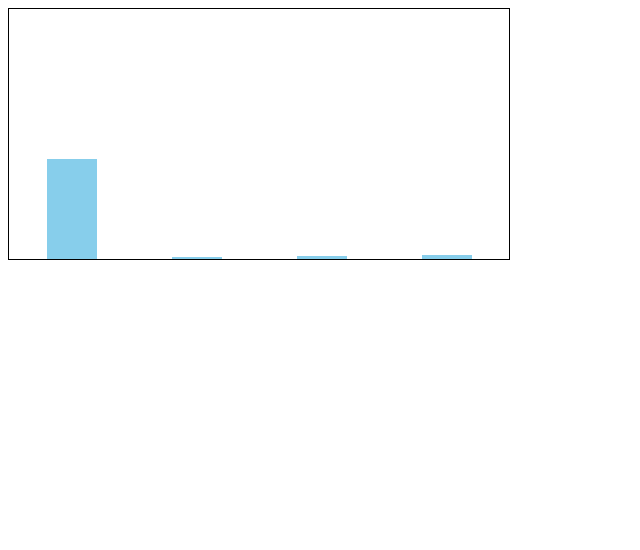
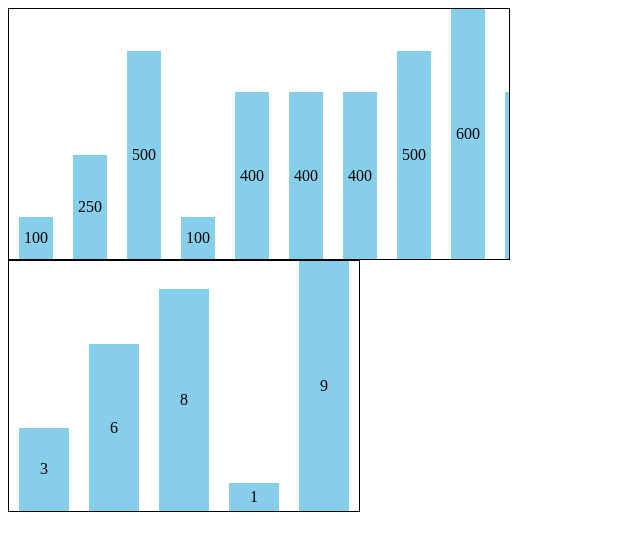
Before and after one commit to anthonycampbell/bar-chart, a website: page index.html in a window 1280 px wide. Shown: the whole page, without its empty margins (0-640 px from the left). Drawn offline with nearby package versions, Linux system fonts and the light colour scheme.

Commit message:
Basic functionality is implemented. This API will append a bar graph to an html document given a list of values for the bars.

```diff
--- a/index.html
+++ b/index.html
@@ -10,6 +10,7 @@
 
 <body>
   <div id="demo"></div>
+  <div id="demo1"></div>
   <script>main()</script>
 </body>
 </html>
--- a/script.js
+++ b/script.js
@@ -1,25 +1,32 @@
-function main() {
-  let data = [100, 2, 3, 4];
-  let options = {};
-  let demo = $("#demo");
-  drawBarChart(data, options, demo);
+function makeBars(data, options, barChart){
+  let bars = [];
+  let bar;
+  let maxHeight = 0;
+  for (let i = 0; i < data.length; i++) {
+    bar = $('<span class="bar"></span>');
+    bars.push({element: bar, height: data[i]});
+    if (data[i] > maxHeight){
+      maxHeight = data[i];
+    }
+  }
+  for (bar of bars) {
+    bar.element.text(bar.height)
+    bar.element.height((bar.height/maxHeight)*250);
+    barChart.append(bar.element);
+  }
 }
-
 function drawBarChart(data, options, element) {
   let barChart = $('<div class="bar-chart"></div>');
   makeBars(data, options, barChart);
   element.append(barChart);
 }
-
-function makeBars(data, options, barChart){
-  let bars = [];
-  let bar;
-  for (let i = 0; i < data.length; i++) {
-    bar = $('<div class="bar"></div>');
-    bar.height(data[i]);
-    bars.push(bar);
-  }
-  for (bar of bars) {
-    barChart.append(bar);
-  }
+function main() {
+  let data = [100, 250,500, 100,400,400,400,500,600,400,500,600,400];
+  let options = {};
+  let demo = $("#demo");
+  drawBarChart(data, options, demo);
+  data = [3, 6, 8, 1, 9];
+  options = {};
+  demo = $("#demo1");
+  drawBarChart(data, options, demo);
 }
--- a/styles.css
+++ b/styles.css
@@ -1,14 +1,22 @@
 .bar-chart {
-  width: 500px;
+  min-width: 70px;
+  max-width: 500px;
+  width: fit-content;
   height: 250px;
   border: 1px solid black;
+  flex: 1;
   display: flex;
-  justify-content: space-around;
+  overflow: auto;
   align-items: flex-end;
 }
 
 .bar {
   background-color: skyblue;
-  height: 100px;
-  width: 50px;
+  width: 40px;
+  margin-left: 10px;
+  margin-right: 10px;
+  padding: 0 5px;
+  display: flex;
+  align-items: center;
+  justify-content: center;
 }
```
